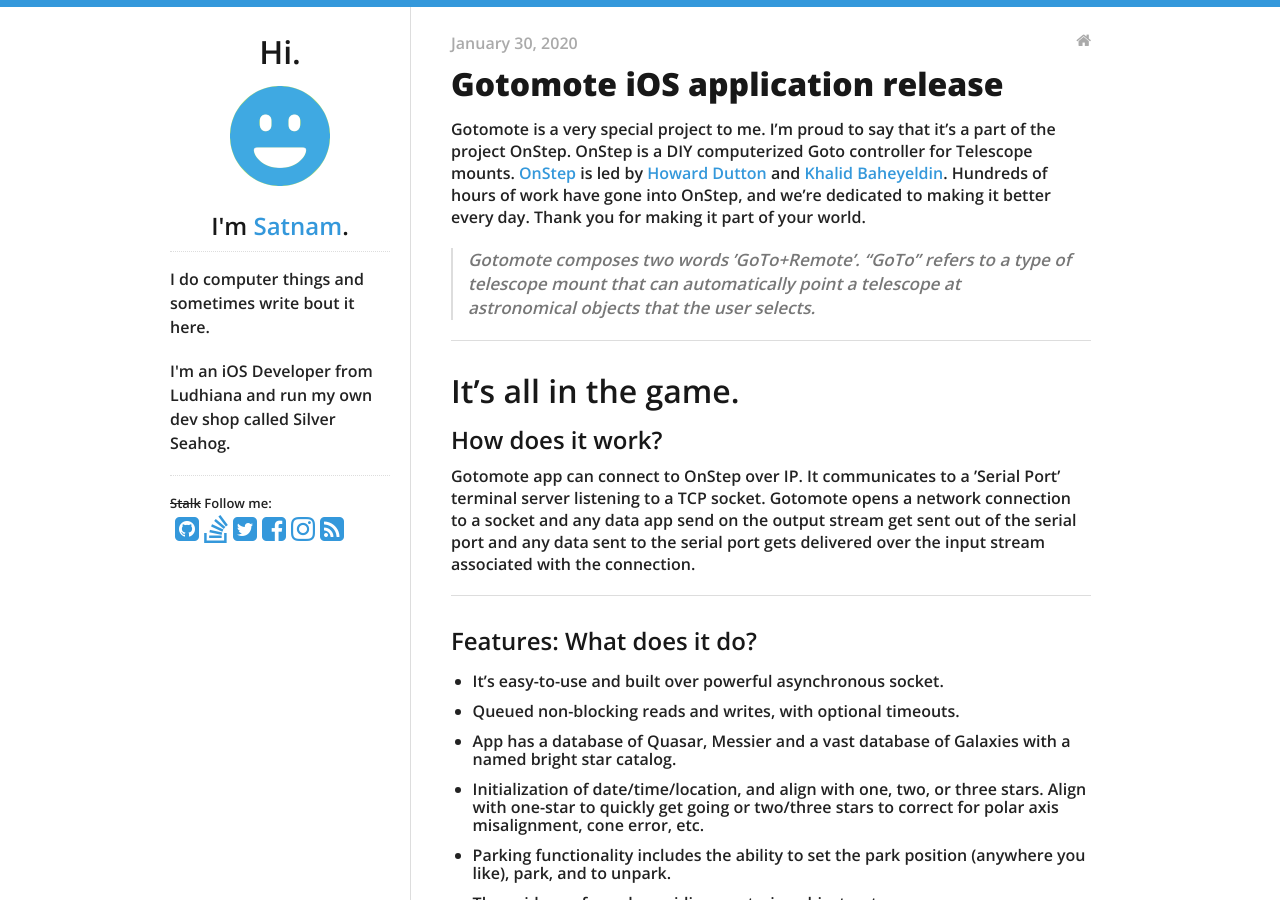
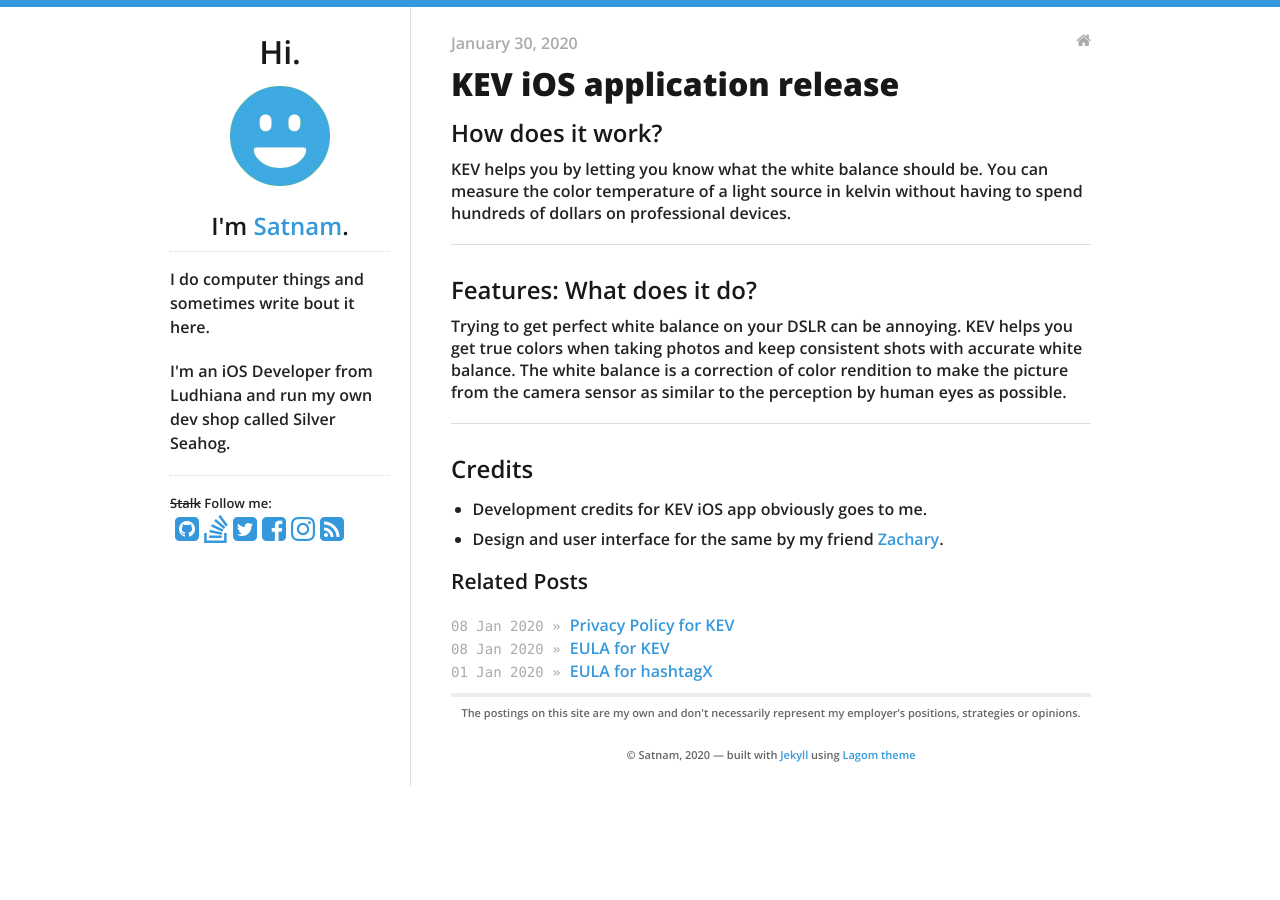
Before and after one commit to 29satnam/29satnam.github.io, a Jekyll site: the page built from _posts/2020-01-30-KEV-iOS-release.md, in a window 1280 px wide and 900 px high. Built offline with Jekyll 4.4.1, drawn with Linux system fonts in a browser that asks for light colours; some of the changed text lies outside the part shown.

Commit message:
Update 2020-01-30-KEV-iOS-release.md

```diff
--- a/_posts/2020-01-30-KEV-iOS-release.md
+++ b/_posts/2020-01-30-KEV-iOS-release.md
@@ -1,47 +1,25 @@
 ---
 layout: post
-title: Gotomote iOS application release
+title: KEV iOS application release
 categories:
 - blog
 ---
 
-Gotomote is a very special project to me. I&#8217;m proud to say that it&#8217;s a part of the project OnStep. OnStep is a DIY computerized Goto controller for Telescope mounts. <a href="https://groups.io/g/onstep/wiki/home">OnStep</a> is led by <a href="https://github.com/hjd1964">Howard Dutton</a> and <a href="https://github.com/hjd1964">Khalid Baheyeldin</a>. Hundreds of hours of work have gone into OnStep, and we&#8217;re dedicated to making it better every day. Thank you for making it part of your world.
-
-> Gotomote composes two words &#8217;GoTo+Remote&#8217;. "GoTo" refers to a type of telescope mount that can automatically point a telescope at astronomical objects that the user selects.
-
----
-
-# It&#8217;s all in the game.
-
 ## How does it work?
 
-Gotomote app can connect to OnStep over IP. It communicates to a &#8217;Serial Port&#8217; terminal server listening to a TCP socket. Gotomote opens a network connection to a socket and any data app send on the output stream get sent out of the serial port and any data sent to the serial port gets delivered over the input stream associated with the connection.
+KEV helps you by letting you know what the white balance should be. You can measure the color temperature of a light source in kelvin without having to spend hundreds of dollars on professional devices.
 
 ---
 
 ## Features: What does it do?
 
-- It&#8217;s easy-to-use and built over powerful asynchronous socket.
-- Queued non-blocking reads and writes, with optional timeouts.
-- App has a database of Quasar, Messier and a vast database of Galaxies with a named bright star catalog.
-- Initialization of date/time/location, and align with one, two, or three stars.  Align with one-star to quickly get going or two/three stars to correct for polar axis misalignment, cone error, etc.
-- Parking functionality includes the ability to set the park position (anywhere you like), park, and to unpark.
-- The guide are for pulse-guiding, centering objects, etc.
-- Commands for PEC programming and much more.
+Trying to get perfect white balance on your DSLR can be annoying.
+KEV helps you get true colors when taking photos and keep consistent shots with accurate white balance.
+The white balance is a correction of color rendition to make the picture from the camera sensor as similar to the perception by human eyes as possible.
 
 ---
 
 ## Credits
 
-- Development credits for Gotomote iOS app obviously goes to me.
+- Development credits for KEV iOS app obviously goes to me.
 - Design and user interface for the same by my friend <a href="https://www.instagram.com/Zac.wolff/">Zachary</a>.
-- <a href="https://github.com/hjd1964">Howard Dutton</a> and <a href="https://github.com/hjd1964">Khalid Baheyeldin</a> for OnStep.
-- Brightest stars database by <a href="http://www.atlasoftheuniverse.com/stars.html">atlasoftheuniverse.com</a>.
-- Messier, Quasar, Galaxy data by <a href="https://github.com/lorenzoriano/astro-organizer/tree/master/catalogues/SAC_DeepSky_ver81">astro-organizer</a>.
-- For debugging, helping me put together OnStep commands and build my own OnStep Controller rig I thank <a href="mailto:Halo24052001@gmail.com">Marouane Gaoua</a>.
-
----
-
-## Release
-
-Gotomote is available on <a href="https://itunes.apple.com/us/app/gotomote/id1445152416?mt=8">App Store</a>.
```
